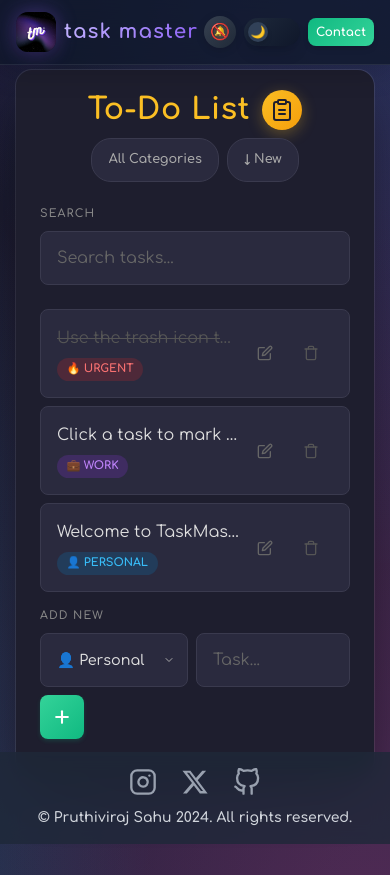
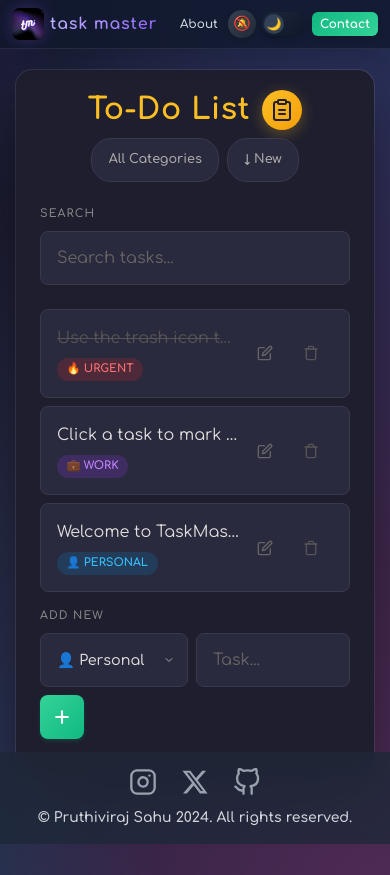
Before and after one commit to Pruthivi13/OIBSIP_task3, a React (Vite) app: page / in a window 390 px wide. Built offline with nearby package versions, Linux system fonts and the light colour scheme; a web font is replaced by a local one.

Commit message:
Fix header scaling for mobile - compact layout

```diff
--- a/src/components/Header.jsx
+++ b/src/components/Header.jsx
@@ -4,18 +4,18 @@ function Header({ isNotificationEnabled, onToggleNotifications, notificationSupp
   const { isDark, toggleTheme } = useTheme();
 
   return (
-    <header className="header-bg fixed top-0 left-0 right-0 py-3 px-4 md:px-6 z-10 transition-colors duration-300">
-      {/* Mobile: Stack layout, Desktop: Row layout */}
+    <header className="header-bg fixed top-0 left-0 right-0 py-2 px-3 md:py-3 md:px-6 z-10 transition-colors duration-300">
+      {/* Mobile: Compact layout, Desktop: Spacious layout */}
       <div className="flex items-center justify-between">
         {/* Left - Logo Icon & App Name */}
-        <div className="flex items-center gap-2 md:gap-3">
+        <div className="flex items-center gap-1.5 md:gap-3">
           {/* Logo Icon */}
           <div
-            className="w-10 h-10 md:w-12 md:h-12 rounded-xl overflow-hidden flex-shrink-0"
+            className="w-8 h-8 md:w-11 md:h-11 rounded-lg md:rounded-xl overflow-hidden flex-shrink-0"
             style={{
               boxShadow: isDark
-                ? '0 0 20px rgba(139, 92, 246, 0.4), 0 4px 15px rgba(0, 0, 0, 0.3)'
-                : '0 4px 15px rgba(0, 0, 0, 0.15)'
+                ? '0 0 15px rgba(139, 92, 246, 0.3), 0 2px 10px rgba(0, 0, 0, 0.2)'
+                : '0 2px 10px rgba(0, 0, 0, 0.12)'
             }}
           >
             <img
@@ -26,17 +26,17 @@ function Header({ isNotificationEnabled, onToggleNotifications, notificationSupp
           </div>
 
           {/* App Name - Styled Text */}
-          <h1 className="header-app-title text-xl md:text-2xl font-bold tracking-wide lowercase">
+          <h1 className="header-app-title text-base md:text-xl font-bold tracking-wide lowercase">
             task master
           </h1>
         </div>
 
         {/* Right - Nav items */}
-        <div className="flex items-center gap-2 md:gap-3">
+        <div className="flex items-center gap-1.5 md:gap-3">
           {/* About Button */}
           <button
             onClick={onOpenAbout}
-            className="nav-link text-xs md:text-sm font-semibold transition-all hover:scale-105 hidden sm:block bg-transparent border-none cursor-pointer"
+            className="nav-link text-xs font-semibold transition-all hover:scale-105 bg-transparent border-none cursor-pointer px-1"
           >
             About
           </button>
@@ -45,7 +45,7 @@ function Header({ isNotificationEnabled, onToggleNotifications, notificationSupp
           {notificationSupported && (
             <button
               onClick={onToggleNotifications}
-              className="notification-btn w-8 h-8 md:w-9 md:h-9 rounded-full flex items-center justify-center transition-all duration-300 hover:scale-110"
+              className="notification-btn w-7 h-7 md:w-9 md:h-9 rounded-full flex items-center justify-center transition-all duration-300 hover:scale-110"
               style={{
                 background: isNotificationEnabled
                   ? 'linear-gradient(135deg, #10b981, #059669)'
@@ -53,13 +53,13 @@ function Header({ isNotificationEnabled, onToggleNotifications, notificationSupp
                     ? 'linear-gradient(135deg, #374151, #1f2937)'
                     : 'linear-gradient(135deg, #e5e7eb, #d1d5db)',
                 boxShadow: isNotificationEnabled
-                  ? '0 0 15px rgba(16, 185, 129, 0.4)'
-                  : '0 2px 8px rgba(0, 0, 0, 0.15)'
+                  ? '0 0 12px rgba(16, 185, 129, 0.4)'
+                  : '0 2px 6px rgba(0, 0, 0, 0.12)'
               }}
               aria-label={isNotificationEnabled ? 'Disable notifications' : 'Enable notifications'}
               title={isNotificationEnabled ? 'Notifications ON - Click to disable' : 'Notifications OFF - Click to enable'}
             >
-              <span className="text-base md:text-lg">
+              <span className="text-sm md:text-lg">
                 {isNotificationEnabled ? '🔔' : '🔕'}
               </span>
             </button>
@@ -68,7 +68,7 @@ function Header({ isNotificationEnabled, onToggleNotifications, notificationSupp
           {/* Modern Theme Toggle Switch */}
           <button
             onClick={toggleTheme}
-            className="relative w-14 h-7 md:w-16 md:h-8 rounded-full transition-all duration-300 flex items-center p-1 cursor-pointer border-none shadow-lg flex-shrink-0"
+            className="relative w-11 h-6 md:w-14 md:h-7 rounded-full transition-all duration-300 flex items-center p-0.5 md:p-1 cursor-pointer border-none shadow-md flex-shrink-0"
             style={{
               background: isDark
                 ? 'linear-gradient(135deg, #1e293b, #0f172a)'
@@ -77,12 +77,9 @@ function Header({ isNotificationEnabled, onToggleNotifications, notificationSupp
             aria-label="Toggle theme"
           >
             <div
-              className={`absolute w-5 h-5 md:w-6 md:h-6 rounded-full transition-all duration-300 flex items-center justify-center shadow-md ${
-                isDark ? 'left-1 bg-slate-700' : 'right-1 bg-white'
+              className={`absolute w-5 h-5 md:w-5 md:h-5 rounded-full transition-all duration-300 flex items-center justify-center shadow-md ${
+                isDark ? 'left-0.5 bg-slate-700' : 'right-0.5 bg-white'
               }`}
-              style={{
-                transform: isDark ? 'rotate(0deg)' : 'rotate(360deg)',
-              }}
             >
               <span className="text-xs md:text-sm">
                 {isDark ? '🌙' : '☀️'}
@@ -95,7 +92,7 @@ function Header({ isNotificationEnabled, onToggleNotifications, notificationSupp
             href="https://mail.google.com/mail/?view=cm&fs=1&to=mail.to.pruthivi@gmail.com"
             target="_blank"
             rel="noopener noreferrer"
-            className="contact-btn px-2 py-1.5 md:px-4 md:py-2 rounded-lg text-xs md:text-sm font-bold transition-all hover:scale-105 hover:shadow-lg whitespace-nowrap"
+            className="contact-btn px-2 py-1 md:px-3 md:py-1.5 rounded-md md:rounded-lg text-xs font-bold transition-all hover:scale-105 hover:shadow-lg whitespace-nowrap"
           >
             Contact
           </a>
```
